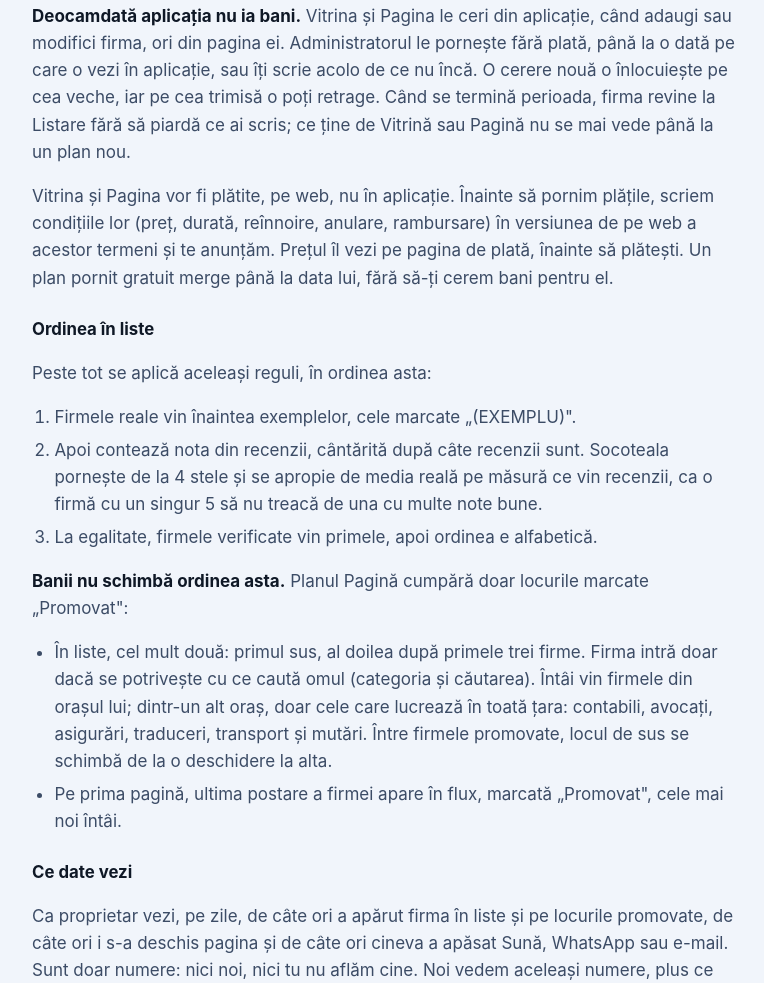
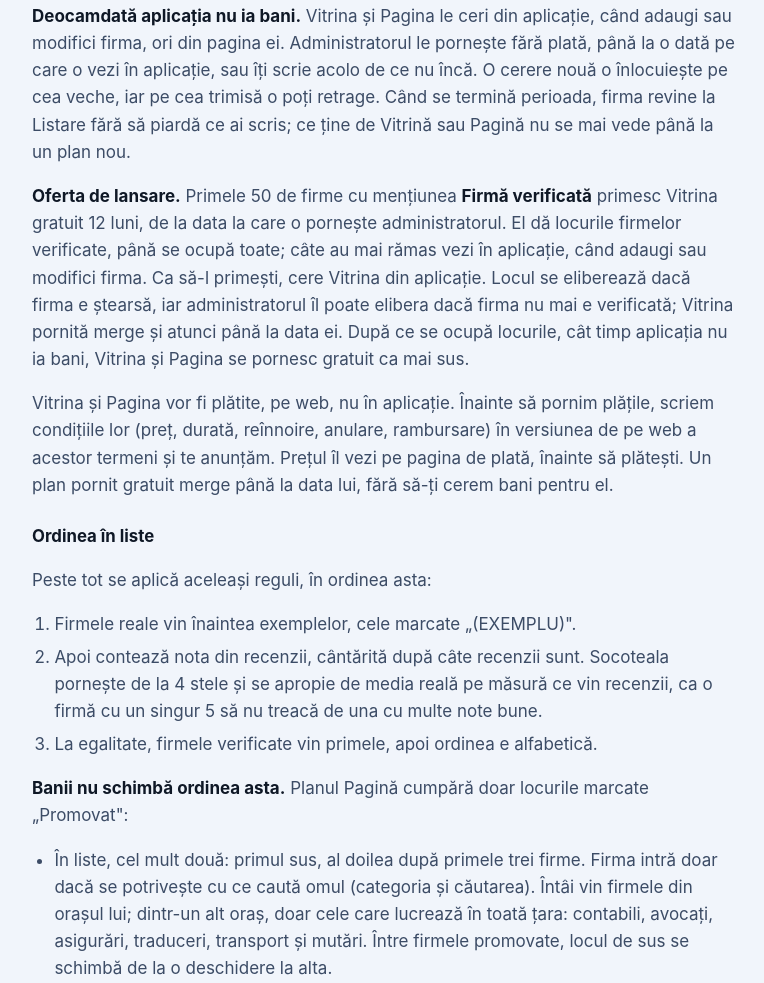
Before and after one commit to X1Ray-F/romani-uk, a plain HTML site: page termeni/index.html in a window 1280 px wide. Shown: the part 2810-3793 px from the top of the page, without its empty margins (256-1020 px from the left). Drawn offline with Linux system fonts and the light colour scheme.

Commit message:
Termenii și politica

```diff
--- a/termeni/index.html
+++ b/termeni/index.html
@@ -72,6 +72,7 @@ li{margin:.35rem 0}</style>
 </ul>
 <p>Răspunsul la recenzii și răspunsul în Vatră, în numele firmei, nu țin de plan: le are orice firmă.</p>
 <p><strong>Deocamdată aplicația nu ia bani.</strong> Vitrina și Pagina le ceri din aplicație, când adaugi sau modifici firma, ori din pagina ei. Administratorul le pornește fără plată, până la o dată pe care o vezi în aplicație, sau îți scrie acolo de ce nu încă. O cerere nouă o înlocuiește pe cea veche, iar pe cea trimisă o poți retrage. Când se termină perioada, firma revine la Listare fără să piardă ce ai scris; ce ține de Vitrină sau Pagină nu se mai vede până la un plan nou.</p>
+<p><strong>Oferta de lansare.</strong> Primele 50 de firme cu mențiunea <strong>Firmă verificată</strong> primesc Vitrina gratuit 12 luni, de la data la care o pornește administratorul. El dă locurile firmelor verificate, până se ocupă toate; câte au mai rămas vezi în aplicație, când adaugi sau modifici firma. Ca să-l primești, cere Vitrina din aplicație. Locul se eliberează dacă firma e ștearsă, iar administratorul îl poate elibera dacă firma nu mai e verificată; Vitrina pornită merge și atunci până la data ei. După ce se ocupă locurile, cât timp aplicația nu ia bani, Vitrina și Pagina se pornesc gratuit ca mai sus.</p>
 <p>Vitrina și Pagina vor fi plătite, pe web, nu în aplicație. Înainte să pornim plățile, scriem condițiile lor (preț, durată, reînnoire, anulare, rambursare) în versiunea de pe web a acestor termeni și te anunțăm. Prețul îl vezi pe pagina de plată, înainte să plătești. Un plan pornit gratuit merge până la data lui, fără să-ți cerem bani pentru el.</p>
 <h3>Ordinea în liste</h3>
 <p>Peste tot se aplică aceleași reguli, în ordinea asta:</p>
```
